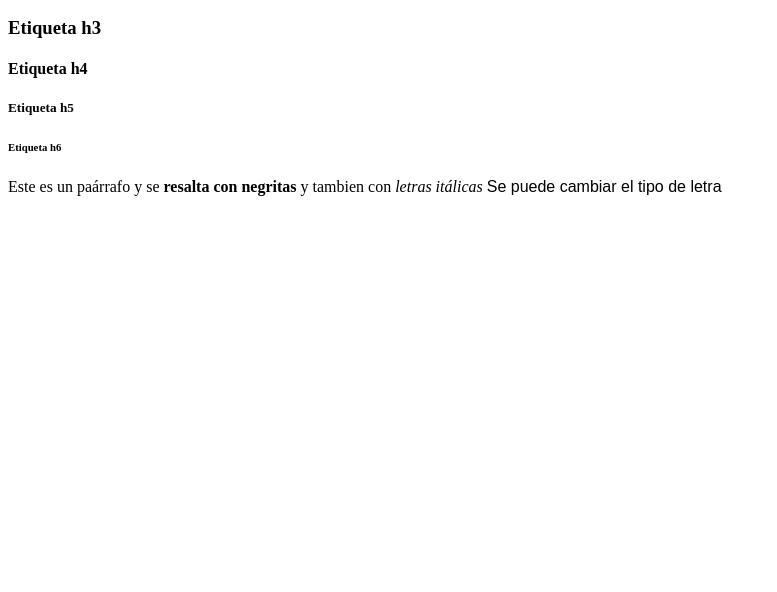
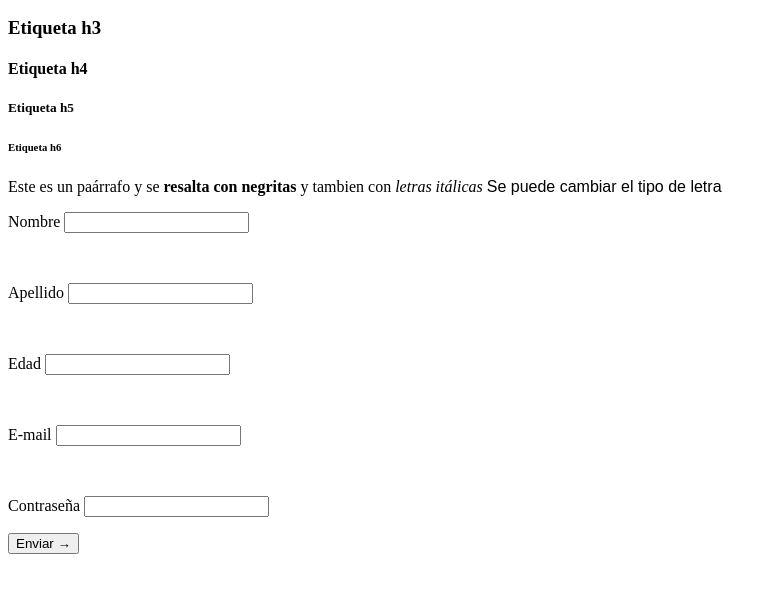
Before and after one commit to Gerardo-MU/Curso-f1-s1-Ejemplo-1, a plain HTML site: page index.html in a window 1280 px wide. Shown: the part 110-702 px from the top of the page, without its empty margins (0-777 px from the left). Drawn offline with Linux system fonts and the light colour scheme.

Commit message:
Incorpora un formulario

```diff
--- a/index.html
+++ b/index.html
@@ -18,5 +18,18 @@
     con <i>letras itálicas</i>
     <font face = "Arial">Se puede cambiar el tipo de letra</font></p>
 
+    <!-- <input type="text"><br> (CTRL + SHIFT + 7)-->
+    <form action="miprimerformulario.php" method="GET">
+
+      <p>Nombre <input type="text" name="nombre"></p> <br>
+      <p>Apellido <input type="text" name="nombre"></p> <br>
+      <p>Edad <input type="number" name="edad"></p> <br>
+      <p>E-mail <input type="email" name="correo" ></p> <br>
+      <p>Contraseña <input type="password" name="clave"></p>
+
+      <button type="submit">Enviar &rarr; </button>
+    </form>
+
+
 </body>
 </html>
```
